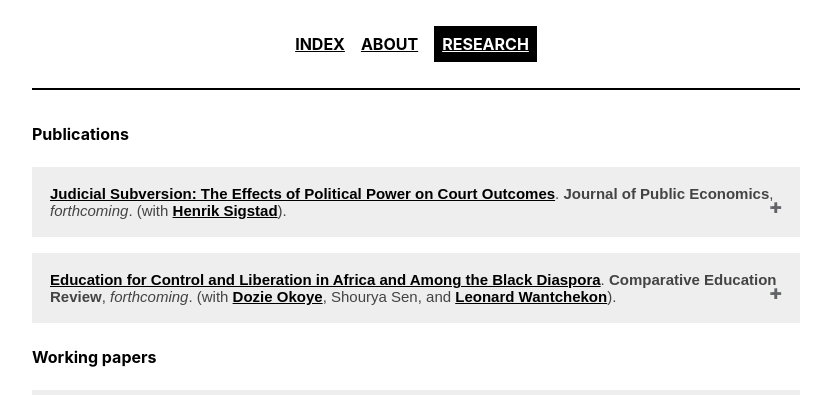
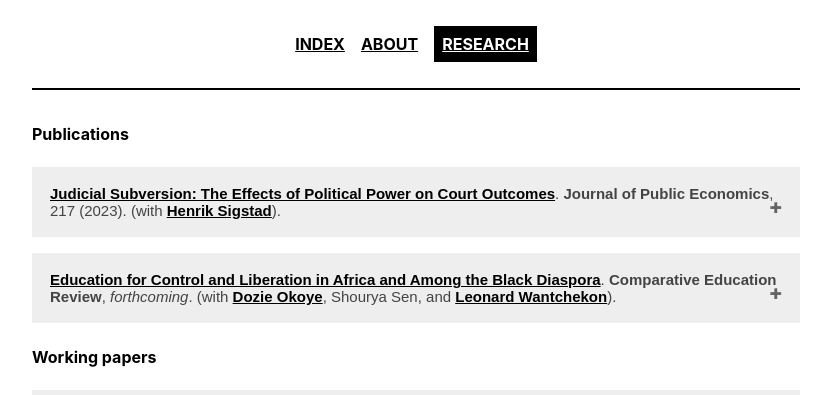
Before and after one commit to gbrlambais/gbrlambais.github.io, a Jekyll site: the page built from _pages/research.md, in a window 1280 px wide. Shown: the top 395 px of the page, without its empty margins (224-1055 px from the left). Built offline with Jekyll 4.4.1, drawn with Linux system fonts in a browser that asks for light colours.

Commit message:
jpube published

```diff
--- a/_pages/research.md
+++ b/_pages/research.md
@@ -5,7 +5,7 @@ title: Research
 
 #### Publications
 
-<button class="collapsible" id="subversion">[Judicial Subversion: The Effects of Political Power on Court Outcomes](https://gbrlambais.github.io/judicial_subversion.pdf){:target="_blank"}. **Journal of Public Economics**, *forthcoming*. (with [Henrik Sigstad](https://hsigstad.github.io){:target="_blank"}). </button>
+<button class="collapsible" id="subversion">[Judicial Subversion: The Effects of Political Power on Court Outcomes](https://www.sciencedirect.com/science/article/pii/S0047272722001906){:target="_blank"}. **Journal of Public Economics**, 217 (2023). (with [Henrik Sigstad](https://hsigstad.github.io){:target="_blank"}). </button>
 
 <div class="content" id="subversiondata" markdown="1">
 Are politicians in power treated more leniently in court? We show that Brazilian mayoral candidates charged with misconduct are 65 percent less likely to be convicted if they narrowly win the election. Politicians play no direct role in the judges’ careers, suggesting that formal independence does not completely insulate the judiciary from political influence. The effect is driven by districts with few judges and by judges with higher career instability.
```
Also changed, not shown: 1 other file.
